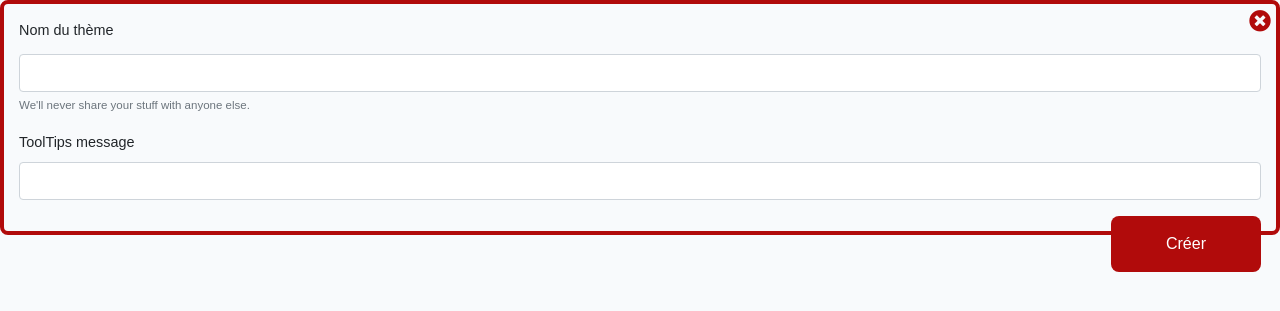
After one commit to private-Dev/codeEncyclopedia, a PHP site: template templates/theme/FormCreateTheme.tpl.php in a window 1280 px wide. The commit adds this page. Shown: the top 311 px of the page. Run offline with PHP 8.4, Linux system fonts and the light colour scheme; the template is opened without the code that fills it, so the values that code supplies are empty; some libraries are stand-ins or nearby versions; some web fonts are replaced.

Commit message:
add tpl create theme form and js declencheur

```diff
--- a/css/app.css
+++ b/css/app.css
@@ -446,8 +446,8 @@ text-align:center;
    position:absolute;
    bottom:2%;
    right:0;
-   width:60px;
-   height:60px;
+   width:45px;
+   height:45px;
    border-radius: 50%;
    background-color: rgb(177, 11, 11);
    text-align: center;
@@ -460,14 +460,13 @@ text-align:center;
 }
 .addElement i{
   position: relative;
-  top:0.1em;
-  left:0.01em;
+  top:-0.8px;
+  left:0;
 }
 .addElement:hover i{
  color: rgb(177, 11, 11);
   cursor: pointer;
-  top:4px;
-  left:0.2px;
+
 }
 .addElement:hover{
   background-color: white;
@@ -475,7 +474,44 @@ text-align:center;
 /*border: 2px solid rgb(177, 11, 11);*/
  }
 
+/*--------------------- -FORMULAIRE ------------------------------------*/
+ .formulaire-theme{
+   width:100%;
+   border : 4px solid rgb(177, 11, 11);
+   border-radius: 8px;
+   padding : 15px;
+ }
 
+ .btn-redCode{
+   float: right;
+   color : #fff;
+   border-radius: 8px;
+   padding : 15px;
+   background-color: rgb(177, 11, 11);
+   width:150px;
+ }
+ .btn-redCode:hover{
+  border : 2px solid rgb(177, 11, 11);
+  background-color: #f8fafc;
+  color : rgb(177, 11, 11);
+ }
+ .closeBtn{
+   position: relative;
+  top :-15px;
+  right:-10px;
+   float: right;
+   color :rgb(177, 11, 11);
+   font-size: 22px;
+ }
+ .closeBtn:hover{
+   /*background-color: rgba(185, 114, 33, 1);*/
+   color:red;
+ }
+ .iclose:hover{
+
+  color :rgb(26, 23, 23);
+
+ }
 @-webkit-keyframes getOut {
   from {
     opacity: 1;
--- a/js/app.js
+++ b/js/app.js
@@ -7,9 +7,26 @@ $(document).ready(function(){
         //alert("click bound to document listening for .contenant");
     });
 
-    $(document).on("click",".addElement",function() {
+    $(document).on("click",".addElement",function(e) {
         console.log("want to add ? ");
-    });
+        e.preventDefault();
+
+        $.ajax({
+            url : "../templates/theme/FormCreateTheme.tpl.php",
+            cache:false
+        })
+            .done(function(html){
+                $("#formTheme").html(html);
+            })
+            .fail(function(data){})
+            .always(function(data){})
+        return false;
+     });
+
+
+
+
+
 
     $(function () {
         $('[data-toggle="tooltip"]').tooltip()
--- a/pages/themes.php
+++ b/pages/themes.php
@@ -33,6 +33,9 @@ include_once ('../side.php');
         </div>
         <hr class="hrVapor">
     </div>
+    <div id="formTheme" class="row mt-5">
+
+    </div>
     <div class="row m-5">
         <?php foreach($themes as $k => $theme){ ?>
             <div id="div<?php echo $k; ?>" class="contenant">
--- /dev/null
+++ b/templates/theme/FormCreateTheme.tpl.php
@@ -0,0 +1,14 @@
+<div class="formulaire-theme">
+
+  <a href="" class="closeBtn"><i class="fa fa-times-circle iclose" aria-hidden="true"></i></a>
+  <div class="form-group">
+    <label for="label">Nom du thème</label>
+    <input type="text" class="form-control" name="label" id="label" aria-describedby="labelHelp">
+    <small id="labelHelp" class="form-text text-muted">We'll never share your stuff with anyone else.</small>
+  </div>
+  <div class="form-group">
+    <label for="tooltip">ToolTips message</label>
+    <input type="text" class="form-control" id="tooltip" name="tooltip">
+  </div>
+  <a  href="#" class ="btn btn-redCode A-create-Theme">Créer</a>
+  </div>
```
